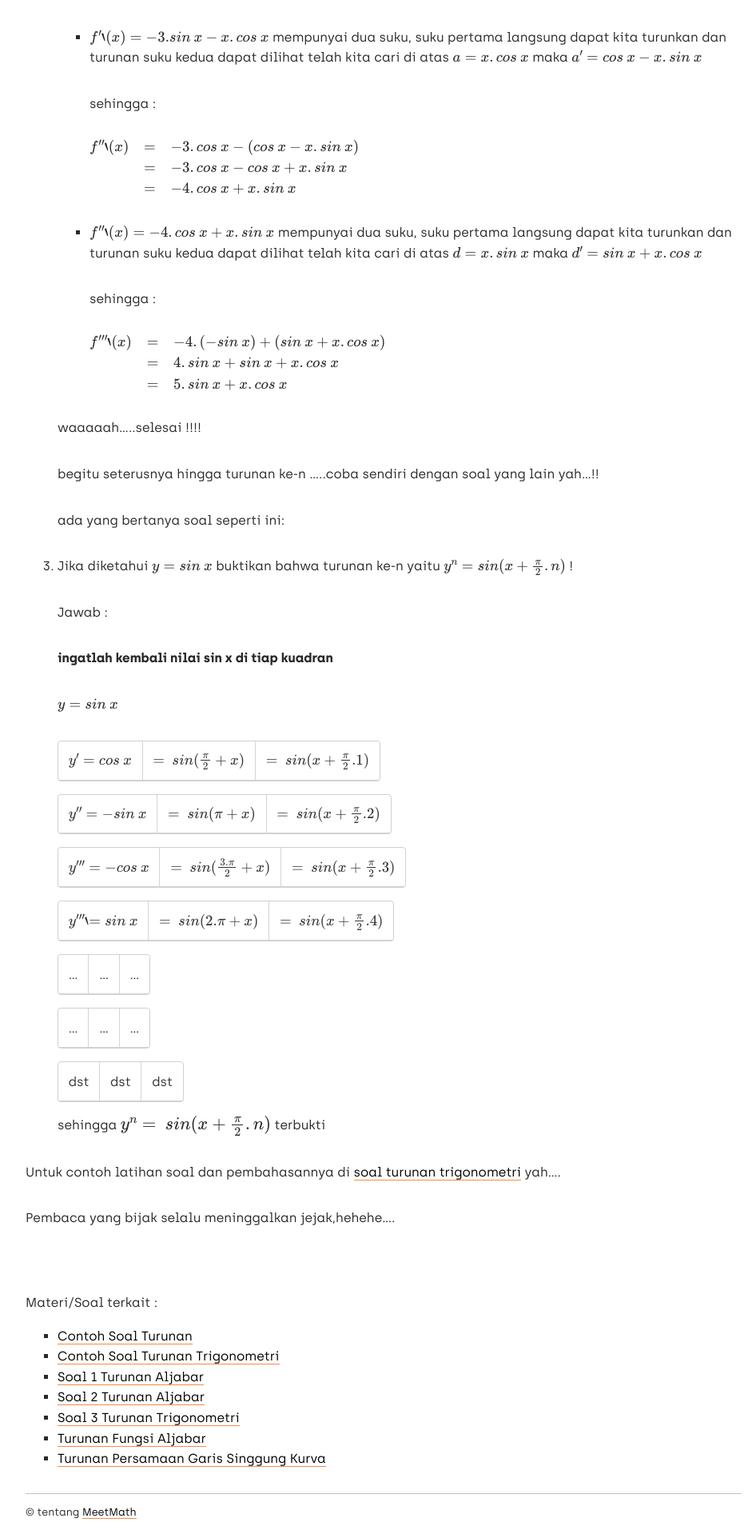
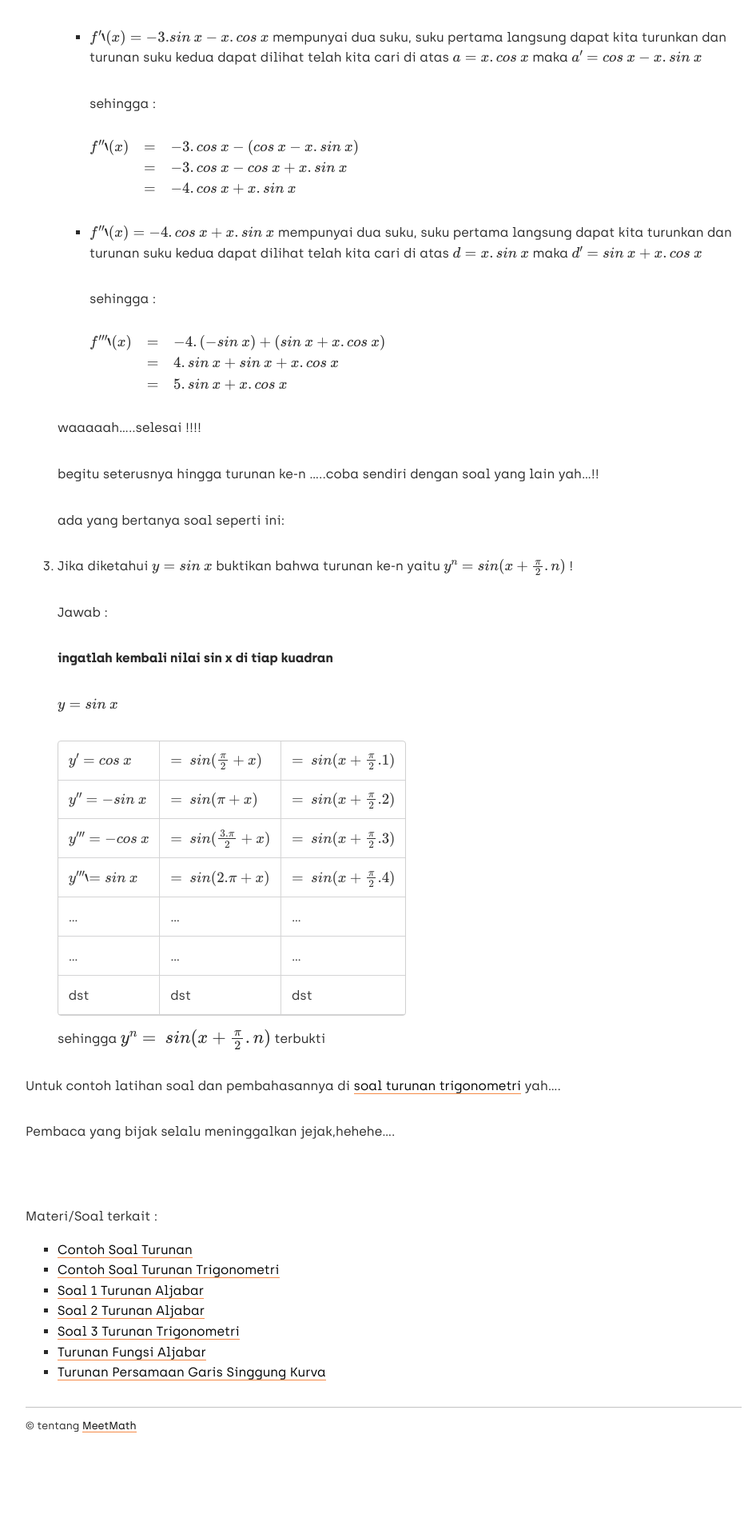
Before and after one commit to pacul/pacul.github.io, a Jekyll site: the page built from _posts/2019-01-15-materi-turunan-fungsi-trigonometri.md, in a window 1280 px wide. Shown: the part 4383-6296 px from the top of the page at 80% size, without its empty margins (160-1106 px from the left). Built offline with Jekyll 4.4.1, drawn with Linux system fonts in a browser that asks for light colours; formulas are drawn with MathJax 3; after the commit the page ends 6188 px from its top, so only the background shows below that.

```diff
--- a/_posts/2019-01-15-materi-turunan-fungsi-trigonometri.md
+++ b/_posts/2019-01-15-materi-turunan-fungsi-trigonometri.md
@@ -157,18 +157,13 @@ Diberikan fungsi $f(x)$, maka :
 
 
     $y'=cos\\:x$ | $=\\:sin(\\frac{\\pi}{2}+x)$ | $=\\:sin(x+\\frac{\\pi}{2}.1)$
+    $y''=-sin\\:x$ | $=\\:sin({\\pi}+x)$ | $=\\:sin(x+\\frac{\\pi}{2}.2)$
+    $y'''=-cos\\:x$ | $=\\:sin(\\frac{3.\\pi}{2}+x)$ | $=\\:sin(x+\\frac{\\pi}{2}.3)$
+    $y''''=sin\\:x $ | $=\\:sin({2.\\pi}+x)$ | $=\\:sin(x+\\frac{\\pi}{2}.4)$
+    ... | ... | ...
+    ... | ... | ...
+    dst | dst | dst
 
-    $y''=-sin\\:x$ | $=\\:sin({\\pi}+x)$ | $=\\:sin(x+\\frac{\\pi}{2}.2)$
-
-    $y'''=-cos\\:x$ | $=\\:sin(\\frac{3.\\pi}{2}+x)$ | $=\\:sin(x+\\frac{\\pi}{2}.3)$
-
-    $y''''=sin\\:x $ | $=\\:sin({2.\\pi}+x)$ | $=\\:sin(x+\\frac{\\pi}{2}.4)$
-
-    ... | ... | ...
-
-    ... | ... | ...
-
-    dst | dst | dst
 
     sehingga $\\large y^n=\\:sin(x+\\frac{\\pi}{2}.n)$ terbukti
 
```
